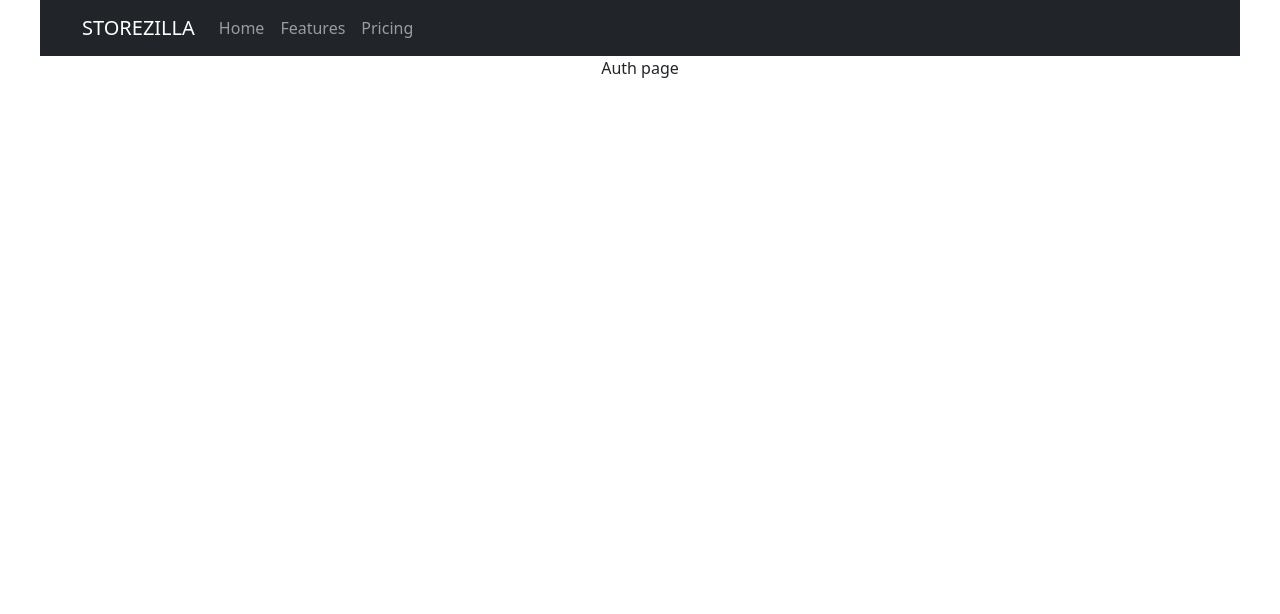
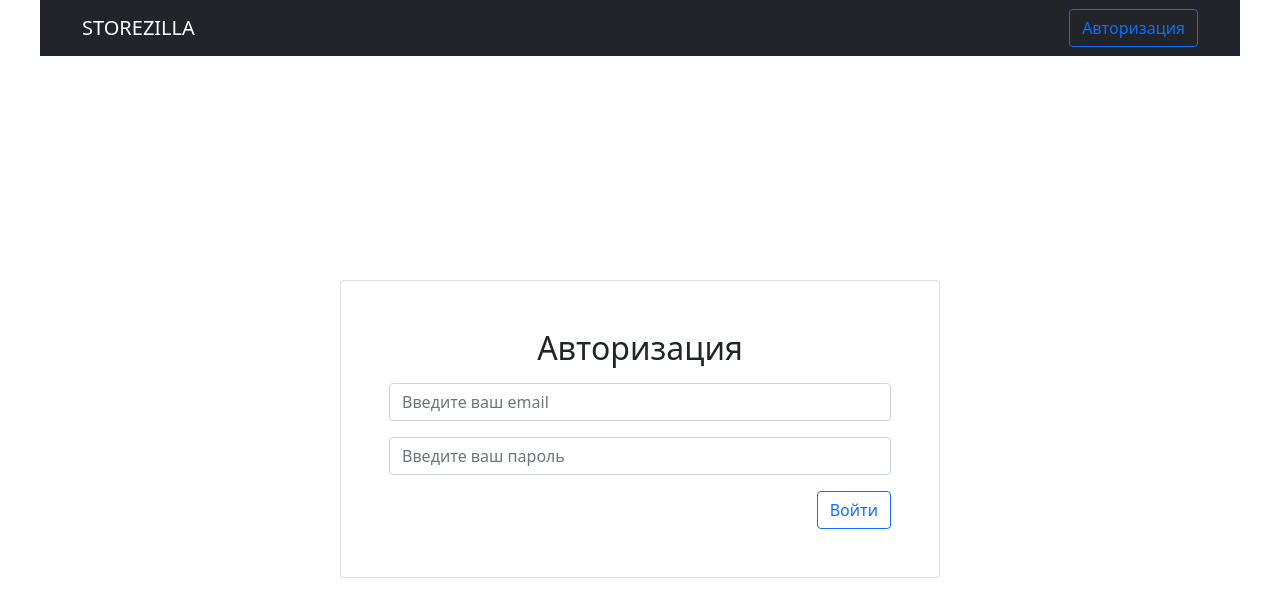
Before and after one commit to denvysotskyi/online_store_client, a React (Create React App) app: page /login in a window 1280 px wide. Shown: the top 614 px of the page. Built offline with nearby package versions, Linux system fonts and the light colour scheme.

Commit message:
Added auth form

```diff
--- a/public/index.html
+++ b/public/index.html
@@ -16,7 +16,7 @@
           href="%PUBLIC_URL%/manifest.json"
     />
     <title>
-      Online shop | STOREZILLA
+      Онлайн магазин | STOREZILLA
     </title>
   </head>
   <body>
--- a/src/components/appRouter/AppRouter.jsx
+++ b/src/components/appRouter/AppRouter.jsx
@@ -7,15 +7,16 @@ import DevicePage from '../../pages/device/DevicePage'
 import ShopPage from '../../pages/shop/ShopPage'
 import { useContext } from 'react'
 import { Context } from '../../index'
+import { observer } from 'mobx-react-lite'
 
-const AppRouter = () => {
+const AppRouter = observer(() => {
 
-  const { user: { _isAuth }} = useContext(Context)
+  const { userStore } = useContext(Context)
 
   return (
     <Router>
       {
-        _isAuth && <Routes>
+        userStore._isAuth && <Routes>
           <Route path={'/'}
                  element={<AdminPanelPage />}
           />
@@ -28,7 +29,7 @@ const AppRouter = () => {
         </Routes>
       }
       {
-        !_isAuth && <Routes>
+        !userStore._isAuth && <Routes>
           <Route path={'/shop'}
                  element={<ShopPage />}
           />
@@ -48,6 +49,6 @@ const AppRouter = () => {
       }
     </Router>
   )
-}
+})
 
 export default AppRouter
--- a/src/components/navbar/NavBar.jsx
+++ b/src/components/navbar/NavBar.jsx
@@ -1,31 +1,42 @@
 import { useContext } from 'react'
 import { Context } from '../../index'
-import { Container, Navbar, Nav  } from 'react-bootstrap'
+import { Container, Navbar, Nav, Button } from 'react-bootstrap'
+import { observer } from 'mobx-react-lite'
 
-const NavBar = () => {
+const NavBar = observer(() => {
 
-  const { user } = useContext(Context)
+  const { userStore } = useContext(Context)
 
   return (
-    <Navbar bg="dark" variant="dark">
+    <Navbar bg='dark' variant='dark'>
       <Container>
-        <Navbar.Brand href="/">
+        <Navbar.Brand href='/shop'>
           STOREZILLA
         </Navbar.Brand>
-        <Nav className="me-auto">
-          <Nav.Link href="#home">
-            Home
-          </Nav.Link>
-          <Nav.Link href="#features">
-            Features
-          </Nav.Link>
-          <Nav.Link href="#pricing">
-            Pricing
-          </Nav.Link>
-        </Nav>
+        {
+          userStore._isAuth
+            ? <Nav className='ml-auto'>
+                <Button variant='outline-primary'>
+                  Админ панель
+                </Button>
+                <Button variant='outline-primary'
+                        style={{ marginLeft: '8px' }}
+                        onClick={() => userStore.setIsAuth(false)}
+                >
+                  Выйти
+                </Button>
+              </Nav>
+            : <Nav className='ml-auto'>
+                <Button variant='outline-primary'
+                        onClick={() => userStore.setIsAuth(true)}
+                >
+                  Авторизация
+                </Button>
+              </Nav>
+        }
       </Container>
     </Navbar>
   )
-}
+})
 
 export default NavBar
--- a/src/index.js
+++ b/src/index.js
@@ -11,8 +11,8 @@ export const Context = createContext({})
 const root = createRoot(document.getElementById('root'))
 root.render(
   <Context.Provider value={{
-    user: new UserStore(),
-    device: new DeviceStore()
+    userStore: new UserStore(),
+    deviceStore: new DeviceStore()
   }}>
     <App />
   </Context.Provider>
--- /dev/null
+++ b/src/pages/auth/AuthForm.jsx
@@ -0,0 +1,33 @@
+import { Button, Card, Form } from 'react-bootstrap'
+import { useContext } from 'react'
+import { Context } from '../../index'
+
+const AuthForm = () => {
+
+  const { userStore } = useContext(Context)
+
+  return (
+    <Card className='p-5' style={{width: '600px'}}>
+      <h2 className='m-auto'>
+        Авторизация
+      </h2>
+      <Form className='d-flex flex-column'>
+        <Form.Control className='mt-3'
+                      placeholder='Введите ваш email'
+        />
+        <Form.Control className='mt-3'
+                      placeholder='Введите ваш пароль'
+        />
+        <Button className='mt-3'
+                style={{marginLeft: 'auto'}}
+                variant='outline-primary'
+                onClick={() => userStore.setIsAuth(true)}
+        >
+          Войти
+        </Button>
+      </Form>
+    </Card>
+  )
+}
+
+export default AuthForm
--- a/src/pages/auth/AuthPage.jsx
+++ b/src/pages/auth/AuthPage.jsx
@@ -1,8 +1,13 @@
+import { Container } from 'react-bootstrap'
+import AuthForm from './AuthForm'
+
 const AuthPage = () => {
   return (
-    <div>
-      Auth page
-    </div>
+    <Container className='d-flex justify-content-center align-items-center'
+               style={{height: window.innerHeight - 54}}
+    >
+      <AuthForm />
+    </Container>
   )
 }
 
```
